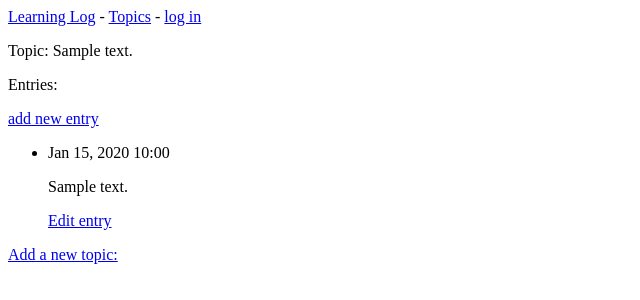
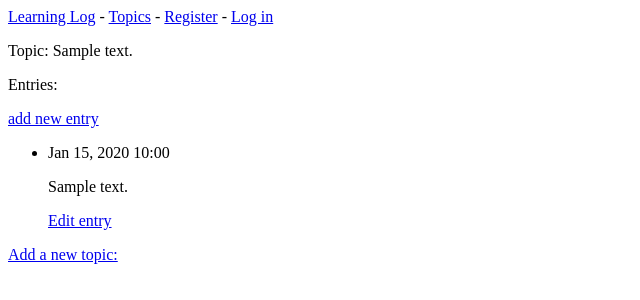
Before and after one commit to NikitHome/learning-log-app, a Django app: page /topics/1/ in a window 1280 px wide. Shown: the top 300 px of the page, without its empty margins (0-640 px from the left). Run offline with Django 3.2, Linux system fonts and the light colour scheme; tables that the repository leaves empty hold one stand-in row (values such as "Sample post").

Commit message:
Update base.html

```diff
--- a/learning_log/learning_logs/templates/learning_logs/base.html
+++ b/learning_log/learning_logs/templates/learning_logs/base.html
@@ -4,8 +4,10 @@
 
     {% if user.is_authenticated %}
       Hello, {{ user.username }}.
+      <a href="{% url 'users:logout' %}">Log out</a>
     {% else %}
-      <a href="{% url 'users:login' %}">log in</a>
+      <a href="{% url 'users:register' %}">Register</a> -
+      <a href="{% url 'users:login' %}">Log in</a>
     {% endif %}
 
 </p>
```
